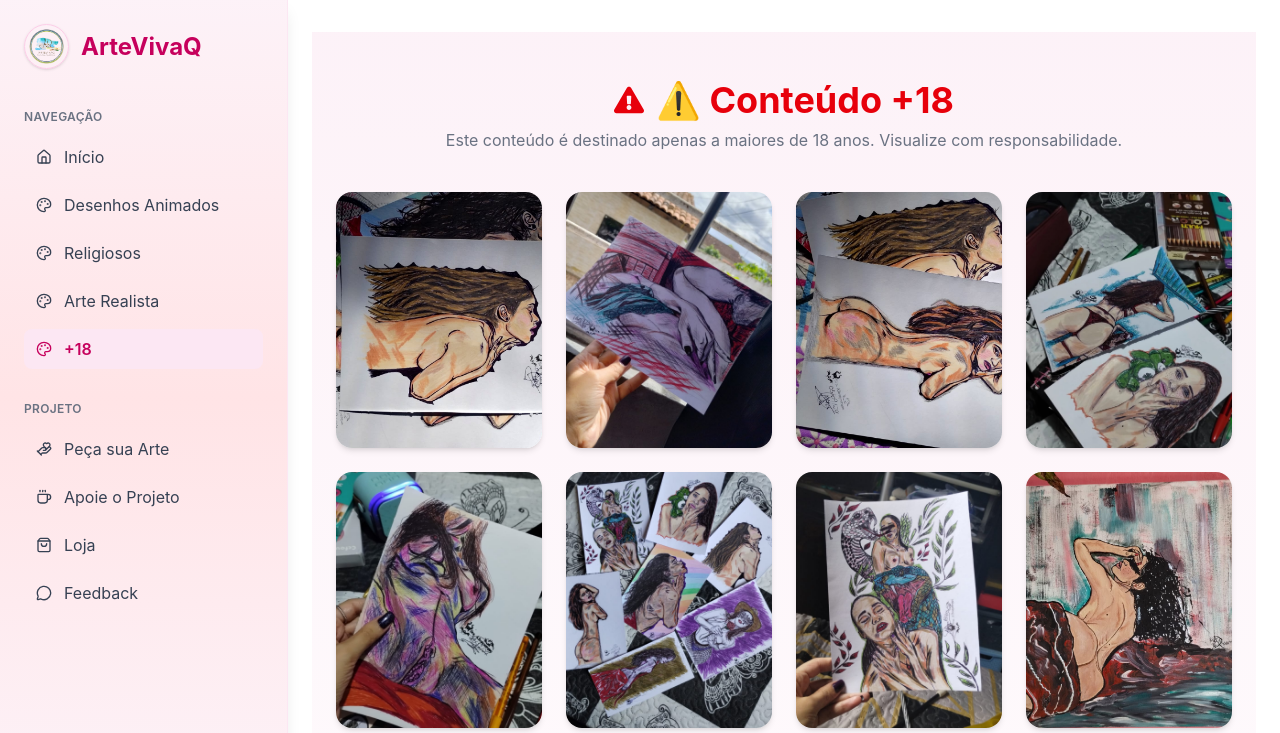
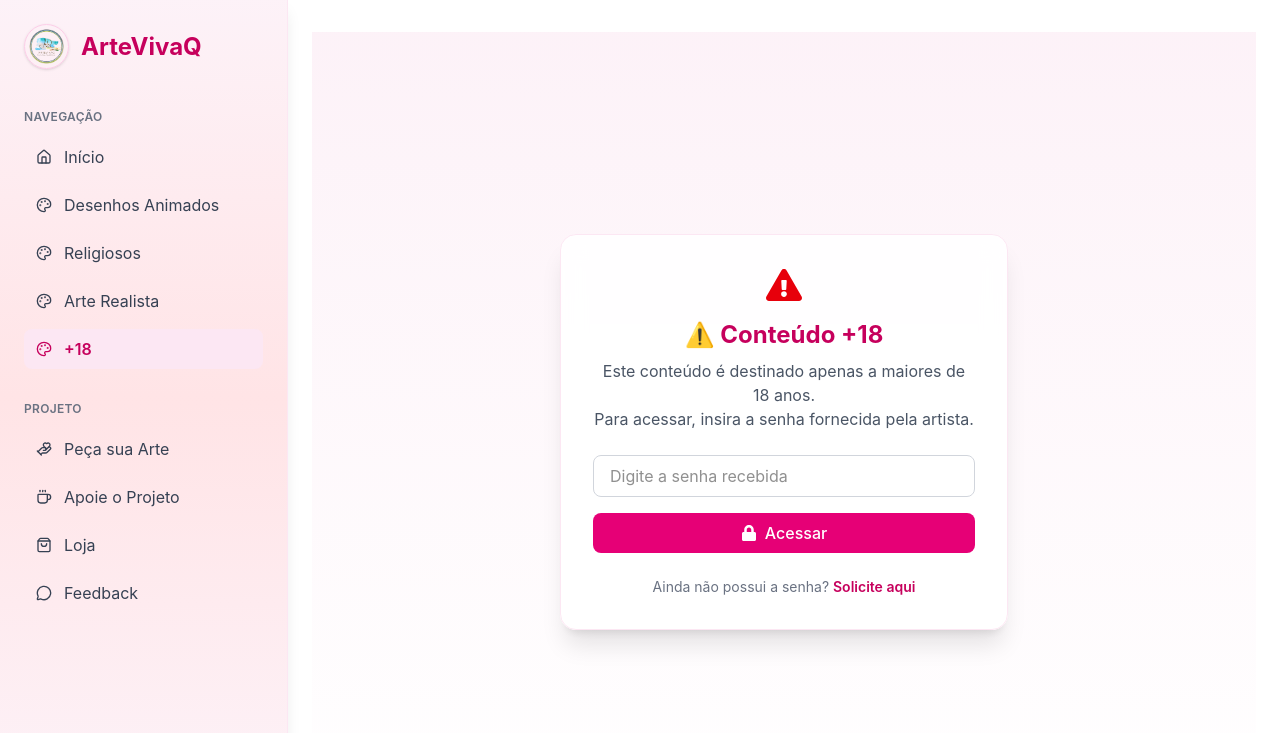
Before and after one commit to robsonalbuquerquedev/artevivaq, a Next.js app: page /adulto in a window 1280 px wide. Shown: the top 733 px of the page. Built offline with nearby package versions, Linux system fonts and the light colour scheme.

Commit message:
update: atualizar rota adulto

```diff
--- a/src/app/adulto/page.tsx
+++ b/src/app/adulto/page.tsx
@@ -1,10 +1,35 @@
 "use client";
 
+import { useState, useEffect } from "react";
 import { motion } from "framer-motion";
-import { FaExclamationTriangle } from "react-icons/fa";
+import { FaLock, FaCheckCircle, FaExclamationTriangle } from "react-icons/fa";
 import Gallery from "@/components/Gallery";
+import Link from "next/link";
 
 export default function AdultoPage() {
+    const [hasAccess, setHasAccess] = useState(false);
+    const [senha, setSenha] = useState("");
+    const [error, setError] = useState("");
+
+    // 🔹 senha configurada pela artista (ex: enviada por e-mail)
+    const senhaCorreta = "ARTEVIVAQ2025"; // ← pode ser trocada facilmente
+
+    useEffect(() => {
+        const access = localStorage.getItem("adultAccess");
+        if (access === "true") setHasAccess(true);
+    }, []);
+
+    const handleSubmit = (e: React.FormEvent) => {
+        e.preventDefault();
+        if (senha === senhaCorreta) {
+            localStorage.setItem("adultAccess", "true");
+            setHasAccess(true);
+            setError("");
+        } else {
+            setError("Senha incorreta. Verifique seu e-mail e tente novamente.");
+        }
+    };
+
     const images = [
         "art013.jpg",
         "art014.jpg",
@@ -22,6 +47,62 @@ export default function AdultoPage() {
         "art037.jpg",
     ];
 
+    // 🔒 Caso o usuário ainda não tenha acesso
+    if (!hasAccess) {
+        return (
+            <main className="min-h-screen bg-gradient-to-b from-pink-50 to-white flex flex-col items-center justify-center px-6 py-12 text-center">
+                <motion.div
+                    initial={{ opacity: 0, y: -20 }}
+                    animate={{ opacity: 1, y: 0 }}
+                    transition={{ duration: 0.6 }}
+                    className="max-w-md bg-white/90 backdrop-blur-md shadow-xl rounded-2xl p-8 border border-pink-100"
+                >
+                    <div className="flex justify-center mb-4 text-red-600">
+                        <FaExclamationTriangle className="text-4xl" />
+                    </div>
+                    <h1 className="text-2xl font-bold text-pink-700 mb-2">
+                        ⚠️ Conteúdo +18
+                    </h1>
+                    <p className="text-gray-600 mb-6">
+                        Este conteúdo é destinado apenas a maiores de 18 anos.
+                        <br />
+                        Para acessar, insira a senha fornecida pela artista.
+                    </p>
+
+                    <form onSubmit={handleSubmit} className="flex flex-col gap-4">
+                        <input
+                            type="password"
+                            value={senha}
+                            onChange={(e) => setSenha(e.target.value)}
+                            placeholder="Digite a senha recebida"
+                            className="border border-gray-300 rounded-lg px-4 py-2 w-full focus:outline-none focus:ring-2 focus:ring-pink-400"
+                        />
+                        {error && <p className="text-red-500 text-sm">{error}</p>}
+                        <motion.button
+                            whileHover={{ scale: 1.05 }}
+                            whileTap={{ scale: 0.95 }}
+                            type="submit"
+                            className="bg-pink-600 text-white py-2 rounded-lg hover:bg-pink-700 transition font-medium flex items-center justify-center gap-2 cursor-pointer"
+                        >
+                            <FaLock /> Acessar
+                        </motion.button>
+                    </form>
+
+                    <p className="text-gray-500 text-sm mt-6">
+                        Ainda não possui a senha?{" "}
+                        <Link
+                            href="/adulto-solicitar-acesso"
+                            className="text-pink-700 font-semibold hover:underline"
+                        >
+                            Solicite aqui
+                        </Link>
+                    </p>
+                </motion.div>
+            </main>
+        );
+    }
+
+    // ✅ Caso o usuário já tenha acesso autorizado
     return (
         <main className="min-h-screen bg-gradient-to-b from-pink-50 to-white px-6 py-12">
             {/* Aviso +18 */}
@@ -32,23 +113,16 @@ export default function AdultoPage() {
                 transition={{ duration: 0.6 }}
             >
                 <div className="flex justify-center items-center gap-3 text-red-600">
-                    <FaExclamationTriangle className="text-3xl" />
-                    <h1 className="text-3xl md:text-4xl font-bold">⚠️ Conteúdo +18</h1>
+                    <FaCheckCircle className="text-3xl" />
+                    <h1 className="text-3xl md:text-4xl font-bold">Acesso Liberado ✅</h1>
                 </div>
                 <p className="text-gray-500 mt-2">
-                    Este conteúdo é destinado apenas a maiores de 18 anos. Visualize com responsabilidade.
+                    Visualize com responsabilidade. Conteúdo artístico e reservado a
+                    maiores de 18 anos.
                 </p>
             </motion.div>
 
             <Gallery images={images} altPrefix="Arte adulto" />
-
-            <motion.p
-                className="text-center text-gray-400 mt-10 text-sm"
-                initial={{ opacity: 0 }}
-                animate={{ opacity: 1 }}
-                transition={{ delay: 1 }}
-            >
-            </motion.p>
         </main>
     );
 }
```
